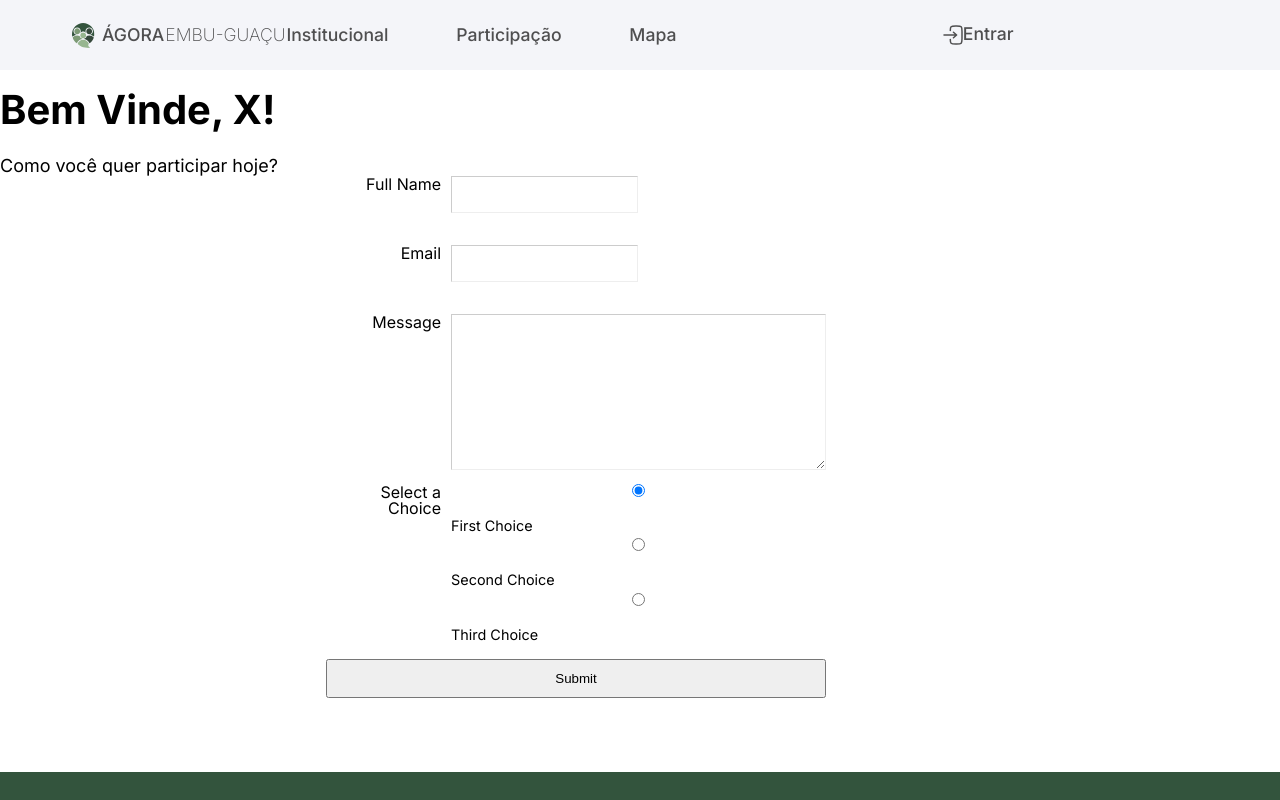
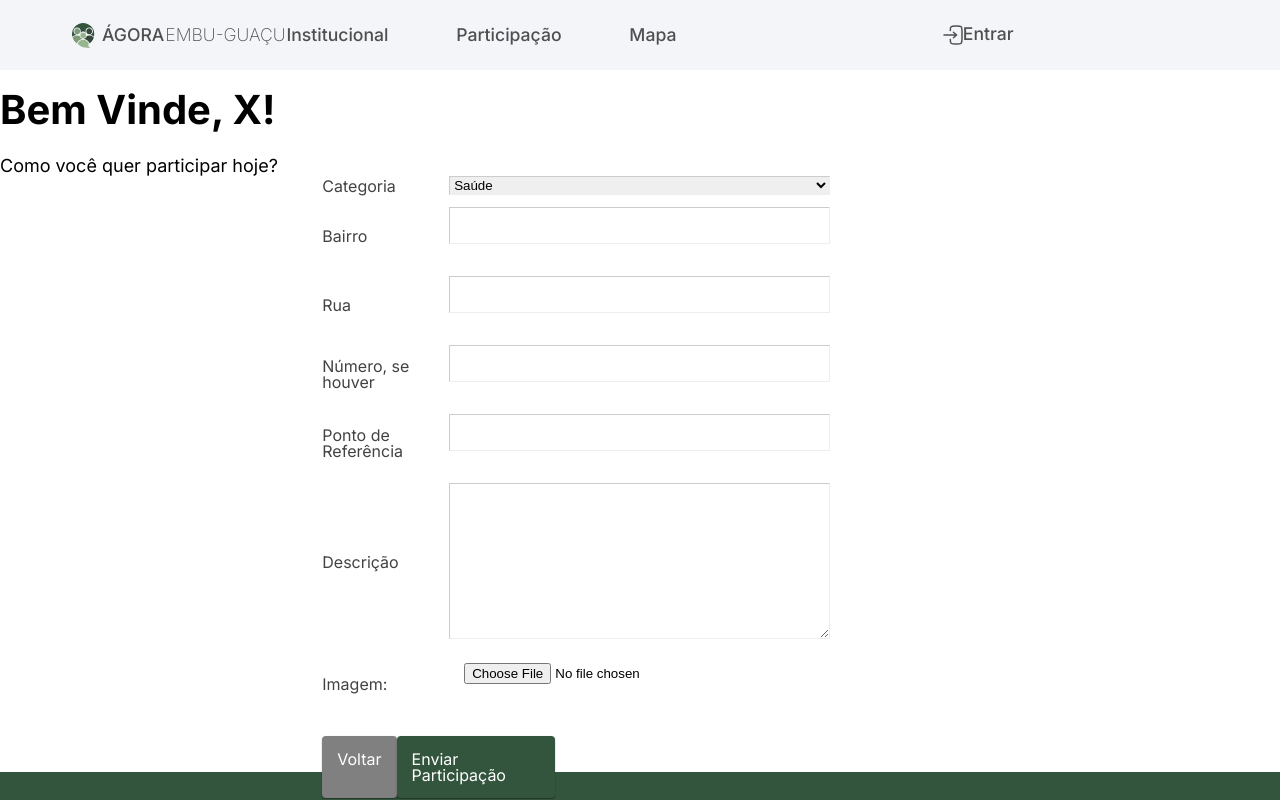
Before and after one commit to CodeHyder/agora-embu-guacu, a React (Create React App) app: page /TelaUsuario in a window 1280 px wide. Shown: the top 800 px of the page. Built offline with nearby package versions, Linux system fonts and the light colour scheme.

Commit message:
alterações na área do usuario

```diff
--- a/src/App.css
+++ b/src/App.css
@@ -97,3 +97,50 @@ body {
 	color: white;
 	font-weight: 700;
 }
+
+/* BOTOES */
+
+button {
+  cursor: pointer;
+  background: #33543D;
+  width: 100%;
+  border: 0;
+  padding: 10px 15px;
+  color: #fff;
+  @include transition(.3s ease);
+  &:hover {
+    background: darken(#33543D, 15%);
+  }
+}
+
+.button__container{
+  width: 235px;
+  display: flex;
+  justify-content: space-between;
+  margin-top: 20px;
+}
+
+.button{
+  padding: 15px;
+  background-color: #33543D;
+  color: white;
+  text-decoration: none;
+  border-radius: 4px;
+  box-shadow: 0px 1px 1px 0px rgba(0, 0, 0, 0.14), 0px 2px 1px 0px rgba(0, 0, 0, 0.12), 0px 1px 3px 0px rgba(0, 0, 0, 0.14);
+}
+
+.backButton{
+  background-color: #808080;
+}
+
+/* FORMS */
+
+.form__input {
+display: flex;
+align-items: center;
+}
+
+.form__input label {
+	color: #424242;
+	text-align: left;
+}
--- a/src/pages/Categorias/categorias.css
+++ b/src/pages/Categorias/categorias.css
@@ -40,23 +40,3 @@
   height: 139px;
   margin-bottom: 35px;
 }
-
-.button__container{
-  width: 235px;
-  display: flex;
-  justify-content: space-between;
-  margin-top: 20px;
-}
-
-.button{
-  padding: 15px;
-  background-color: #33543D;
-  color: white;
-  text-decoration: none;
-  border-radius: 4px;
-  box-shadow: 0px 1px 1px 0px rgba(0, 0, 0, 0.14), 0px 2px 1px 0px rgba(0, 0, 0, 0.12), 0px 1px 3px 0px rgba(0, 0, 0, 0.14);
-}
-
-.backButton{
-  background-color: #808080;
-}
--- a/src/pages/Login/index.jsx
+++ b/src/pages/Login/index.jsx
@@ -62,8 +62,8 @@ function Login() {
       ) : (
         <div className="container">
           <form onSubmit={handleSubmit}>
-            <div>
-              <label htmlFor="cpf">CPF:</label>
+            <div className="form__input">
+              <label htmlFor="cpf">CPF</label>
               <input
                 type="text"
                 id="cpf"
@@ -74,8 +74,8 @@ function Login() {
                 required
               />
             </div>
-            <div>
-              <label htmlFor="password">Senha:</label>
+            <div className="form__input">
+              <label htmlFor="password">Senha</label>
               <input
                 type="password"
                 id="password"
@@ -84,7 +84,9 @@ function Login() {
                 required
               />
             </div>
-            <button type="submit">Login</button>
+            <button type="submit" className="button">
+              Login
+            </button>
           </form>
         </div>
       )}
--- a/src/pages/Login/login.css
+++ b/src/pages/Login/login.css
@@ -1,6 +1,6 @@
 .container {
   width: 400px;
-  /* height: 500px; */
+  height: 500px;
   margin: 0 auto;
   display: flex;
   justify-content: center;
@@ -10,6 +10,7 @@
 input {
   outline: none;
   display: block;
+  min-width: 200px;
   width: 100%;
   border: 1px solid darken(#fff, 15%);
   margin: 0 0 20px;
--- a/src/pages/Participacao/index.jsx
+++ b/src/pages/Participacao/index.jsx
@@ -1,23 +1,44 @@
 import React from "react";
 import "./participacao.css";
-// import animalIcon from "assets/animaisIcon.svg";
-// import saudeIcon from "assets/saudeIcon.svg";
-// import moradiaIcon from "assets/moradiaIcon.svg";
-// import meioAmbienteIcon from "assets/meioAmbienteIcon.svg";
-// import transparenciaIcon from "assets/transparenciaIcon.svg";
-// import transporteIcon from "assets/transporteIcon.svg";
-// import segurancaIcon from "assets/segurancaIcon.svg";
-// import educacaoIcon from "assets/educacaoIcon.svg";
-// import estabelecimentoIcon from "assets/estabelecimentosIcon.svg";
-// import servicoPublicoIcon from "assets/servicoPublicoIcon.svg";
 
 function Participacao() {
+  const handleImageUpload = (e) => {
+    const selectedImage = e.target.files[0];
+
+    if (selectedImage) {
+      const reader = new FileReader();
+      reader.onload = (event) => {
+        const imageUrl = event.target.result;
+      };
+      reader.readAsDataURL(selectedImage);
+    }
+  };
+
   return (
     <section className="section categorias">
       <form action="#">
+        <div className="form__input">
+          <label class="desc" id="categoryLabel" for="category">
+            Categoria
+          </label>
           <div>
+            <select id="category" name="category" tabindex="2">
+              <option value="saude">Saúde</option>
+              <option value="seguranca">Segurança</option>
+              <option value="moradia">Moradia</option>
+              <option value="educacao">Educação</option>
+              <option value="animais">Animais</option>
+              <option value="estabelecimento">Estabelecimento</option>
+              <option value="meioAmbiente">Meio Ambiente</option>
+              <option value="mobilidade">Mobilidade</option>
+              <option value="transparencia">Transparência</option>
+              <option value="servicosPublicos">Serviços Públicos</option>
+            </select>
+          </div>
+        </div>
+        <div className="form__input">
           <label class="desc" id="title1" for="Field1">
-            Full Name
+            Bairro
           </label>
           <div>
             <input
@@ -31,27 +52,57 @@ function Participacao() {
             />
           </div>
         </div>
-
-        <div>
-          <label class="desc" id="title3" for="Field3">
-            Email
+        <div className="form__input">
+          <label class="desc" id="title1" for="Field1">
+            Rua
           </label>
           <div>
             <input
-              id="Field3"
-              name="Field3"
-              type="email"
-              spellcheck="false"
+              id="Field1"
+              name="Field1"
+              type="text"
+              class="field text fn"
               value=""
-              maxlength="255"
-              tabindex="3"
+              size="8"
+              tabindex="1"
             />
           </div>
         </div>
-
+        <div className="form__input">
+          <label class="desc" id="title1" for="Field1">
+            Número, se houver
+          </label>
           <div>
+            <input
+              id="Field1"
+              name="Field1"
+              type="text"
+              class="field text fn"
+              value=""
+              size="8"
+              tabindex="1"
+            />
+          </div>
+        </div>
+        <div className="form__input">
+          <label class="desc" id="title1" for="Field1">
+            Ponto de Referência
+          </label>
+          <div>
+            <input
+              id="Field1"
+              name="Field1"
+              type="text"
+              class="field text fn"
+              value=""
+              size="8"
+              tabindex="1"
+            />
+          </div>
+        </div>
+        <div className="form__input">
           <label class="desc" id="title4" for="Field4">
-            Message
+            Descrição
           </label>
 
           <div>
@@ -65,58 +116,28 @@ function Participacao() {
             ></textarea>
           </div>
         </div>
-
-        <div>
-          <fieldset>
-            <legend id="title5" class="desc">
-              Select a Choice
-            </legend>
-
-            <div>
-              <input id="radioDefault_5" name="Field5" type="hidden" value="" />
+        <div className="form__input">
+          <label class="desc" for="imageUpload">
+            Imagem:
+          </label>
           <div>
             <input
-                  id="Field5_0"
-                  name="Field5"
-                  type="radio"
-                  value="First Choice"
-                  tabindex="5"
-                  checked="checked"
+              id="imageUpload"
+              name="imageUpload"
+              type="file"
+              accept="image/*"
+              onChange={handleImageUpload}
+              tabindex="8"
             />
-                <label class="choice" for="Field5_0">
-                  First Choice
-                </label>
-              </div>
-              <div>
-                <input
-                  id="Field5_1"
-                  name="Field5"
-                  type="radio"
-                  value="Second Choice"
-                  tabindex="6"
-                />
-                <label class="choice" for="Field5_1">
-                  Second Choice
-                </label>
-              </div>
-              <div>
-                <input
-                  id="Field5_2"
-                  name="Field5"
-                  type="radio"
-                  value="Third Choice"
-                  tabindex="7"
-                />
-                <label class="choice" for="Field5_2">
-                  Third Choice
-                </label>
           </div>
         </div>
-          </fieldset>
-        </div>
-
-        <div>
-          <input id="saveForm" name="saveForm" type="submit" value="Submit" />
+        <div className="button__container">
+          <a href="/" className="button backButton">
+            Voltar
+          </a>
+          <a href="" className="button" type="submit">
+            Enviar Participação
+          </a>
         </div>
       </form>
     </section>
--- a/src/pages/Participacao/participacao.css
+++ b/src/pages/Participacao/participacao.css
@@ -1,4 +1,3 @@
-
 
 form header {
   margin: 0 0 20px 0;
@@ -53,7 +52,7 @@ input[type=text],
 input[type=email],
 input[type=url],
 input[type=password] {
-  width: 50%;
+  width: 100%;
 }
 input[type=text]:focus,
 input[type=email]:focus,
@@ -94,3 +93,16 @@ textarea:focus {
   	text-align: right;
   }
 }
+
+select {
+  width: 100%;
+  border-top: 1px solid #ccc;
+  border-left: 1px solid #ccc;
+  border-right: 1px solid #eee;
+  border-bottom: 1px solid #eee;
+}
+
+select:focus {
+  outline: 0;
+  border-color: #4697e4;
+}
```
Lines whose indentation alone changed are shown as unchanged.
